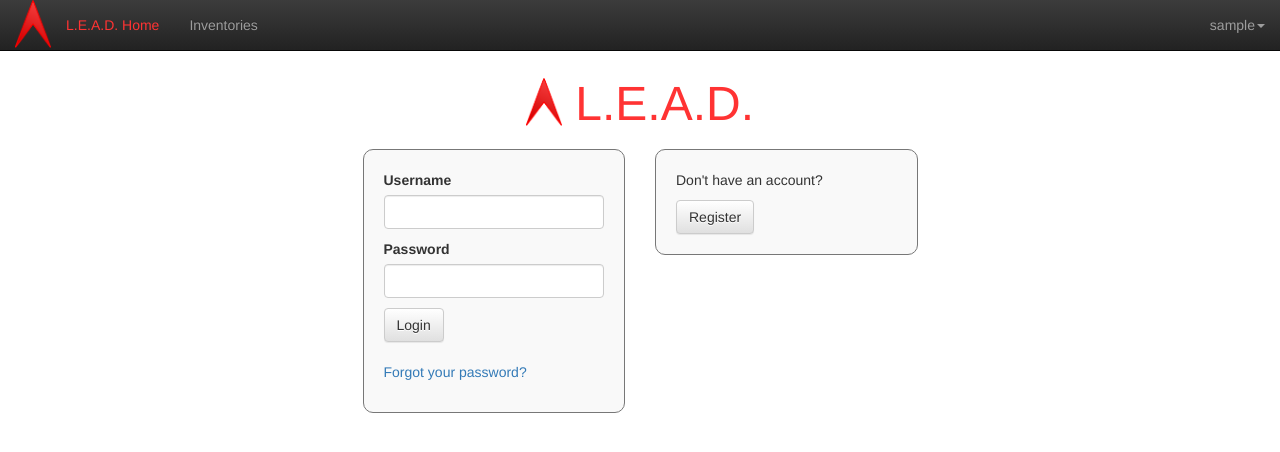
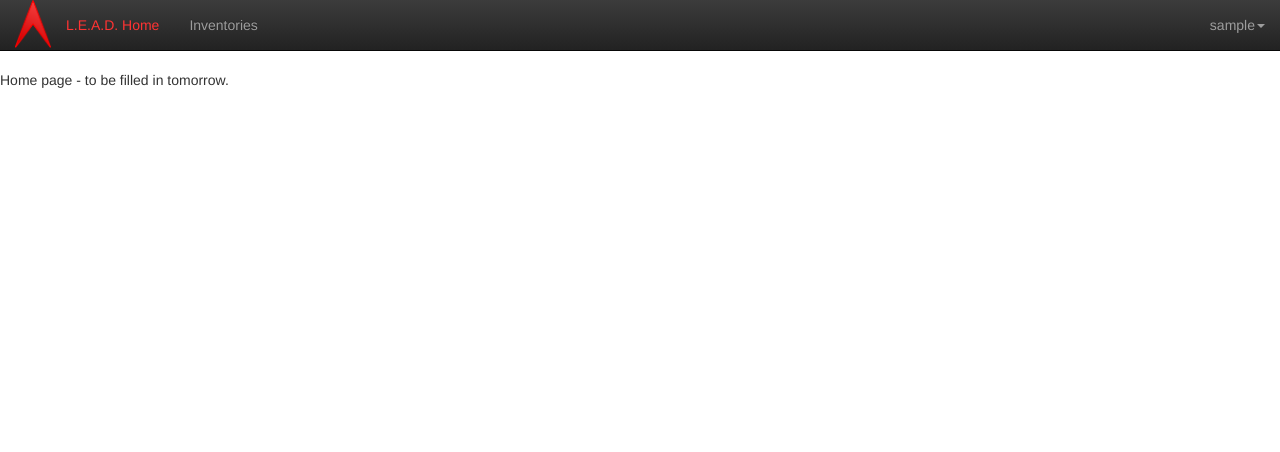
Before and after one commit to srmagura/goodnight-lead, a Django app: page / in a window 1280 px wide. Shown: the top 452 px of the page. Run offline with Django 3.2, Linux system fonts and the light colour scheme; the visitor is signed in with stand-in values (Sample User, id 1); parts of the project's set-up code (start-up, migrations or seed data) failed here and were passed over; some libraries are stand-ins or nearby versions.

Commit message:
Changes to user/site interaction
Several changes to urls/views. The default page loaded is now the
index. Login views have been condensed into a single view which
redirects to the home page on login. All views which require
authentication have been marked with the login_required decorator.
Creator the logout_required decorator to restrict access to
authenticated users where appropriate (they should not be able to
access the login page, etc.)
Changed the default login url in settings.py

```diff
--- /dev/null
+++ b/app/templates/index.html
@@ -0,0 +1,6 @@
+{% extends "base.html" %}
+{% block title %} Home {% endblock %}
+
+{% block content %}
+    Home page - to be filled in tomorrow.
+{% endblock %}
--- a/app/templates/login.html
+++ b/app/templates/login.html
@@ -16,7 +16,7 @@ Login
     <div class="row">
         <div class="col-md-offset-3 col-md-3">
             <div class="login lead-panel">
-                <form action="{% url 'do_login' %}" method="post">
+                <form action="{% url 'login' %}" method="post">
                     {% csrf_token %}
                     <p>
                         <label>Username</label><br />
--- a/app/views.py
+++ b/app/views.py
@@ -14,26 +14,53 @@ import forms.reset_password_form
 
 import inventories
 
+#We don't want logged in user to access certain pages (like the login page, so they can log in again)
+#If they're already logged in, redirect to the home page
+def logout_required(function):
+    def _dec(view_func):
+        def _view(request, *args, **kwargs):
+            if request.user.is_authenticated():
+                return HttpResponseRedirect('/')
+            else:
+                return view_func(request, *args, **kwargs)
+
+        _view.__name__ = view_func.__name__
+        _view.__dict__ = view_func.__dict__
+        _view.__doc__ = view_func.__doc__
+
+        return _view
+
+    if function is None:
+        return _dec
+    else:
+        return _dec(function)
+
+
+@login_required(redirect_field_name = None)
+def index(request):
+    return render(request, 'index.html')
+
 #Loads the login page.
+@logout_required
 def login_page(request):
-    return render(request, 'login.html')
-
-#Log a user in and display the correct response.
-def do_login(request):
-    username = request.POST['username']
-    password = request.POST['password']
-    user = authenticate(username=username, password=password)
-    if user is not None:
-        if user.is_active:
-            login(request, user)
-            return HttpResponse('Logged in as {}'.format(username))
+    if request.method == 'POST':
+        username = request.POST['username']
+        password = request.POST['password']
+        user = authenticate(username=username, password=password)
+        if user is not None:
+            if user.is_active:
+                login(request, user)
+                return HttpResponseRedirect('/')
+            else:
+                # Return a 'disabled account' error message
+                return HttpResponse('disabled')
         else:
-            # Return a 'disabled account' error message
-            pass
+            return HttpResponse('Incorrect username or password')
     else:
-        return HttpResponse('Incorrect username or password')
+        return render(request, 'login.html')
 
 #Loads the page for registering a new user with proper form validation
+@logout_required
 def register(request):
     #Process the form if it has been submitted through post
     if request.method == 'POST':
@@ -65,6 +92,7 @@ def register(request):
         'forms': forms,
     })
 
+@logout_required
 def reset_password_page(request):
     form_cls = forms.reset_password_form.SendEmailForm
     success = False
@@ -80,12 +108,13 @@ def reset_password_page(request):
     return render(request, 'reset_password_page.html',
         {'form': form, 'success': success})
 
+@login_required(redirect_field_name = None)
 #Logs out a user and redirects to the home page
 def logout_user(request):
     logout(request)
     return HttpResponseRedirect("/")
 
-@login_required
+@login_required(redirect_field_name = None)
 def take_inventory(request, inventory_id):
     success = False
     inventory = inventories.inventoryById[int(inventory_id)]()
@@ -107,3 +136,7 @@ def take_inventory(request, inventory_id):
     template = 'take_inventory/{}'.format(inventory.template)
 
     return render(request, template, data)
+
+#If the user types in an incorrect url or somehow follows a bad link
+def page_not_found(request):
+    return HttpResponse('Requested page could not be found - proper html later')
--- a/goodnight_lead/settings.py
+++ b/goodnight_lead/settings.py
@@ -80,3 +80,6 @@ STATIC_ROOT = 'staticfiles'
 STATIC_URL = '/static/'
 
 STATICFILES_DIRS = (os.path.join(BASE_DIR, 'static'),)
+
+#Default url for login page (override django default)
+LOGIN_URL = '/login'
--- a/goodnight_lead/urls.py
+++ b/goodnight_lead/urls.py
@@ -5,15 +5,18 @@ from app import views
 #admin.autodiscover()
 
 urlpatterns = patterns('',
-    # Examples:
-    url(r'^$', views.login_page, name='login_page'),
-    url(r'^do_login$', views.do_login, name='do_login'),
+    url(r'^$', views.index, name='index'),
+
+    url(r'^login$', views.login_page, name='login'),
     url(r'^register$', views.register, name='register'),
     url(r'^reset_password$', views.reset_password_page,
         name='reset_password_page'),
     url(r'^logout$', views.logout_user, name='logout'),
+
     url(r'^inventory/(?P<inventory_id>[0-9]+)/$', views.take_inventory,
-        name='take_inventory')
+        name='take_inventory'),
+
+    url(r'^.*$', views.page_not_found, name='page_not_found'),
 
     #url(r'^admin/', include(admin.site.urls)),
 )
```
